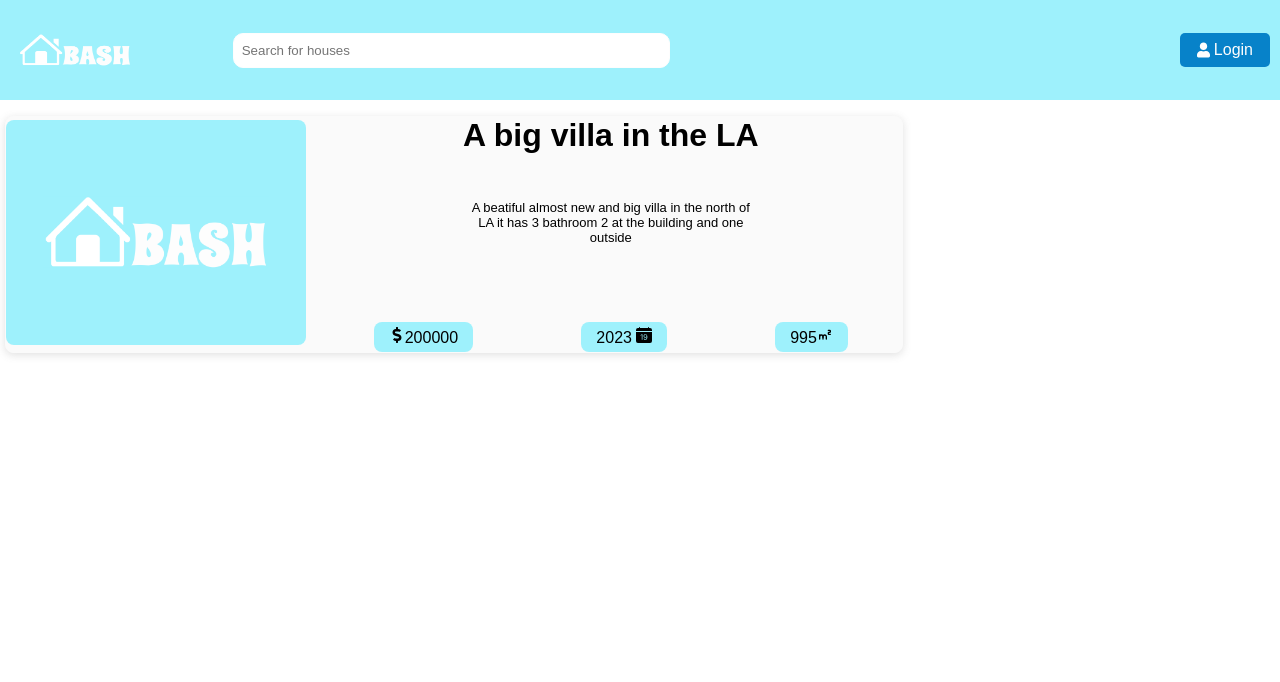
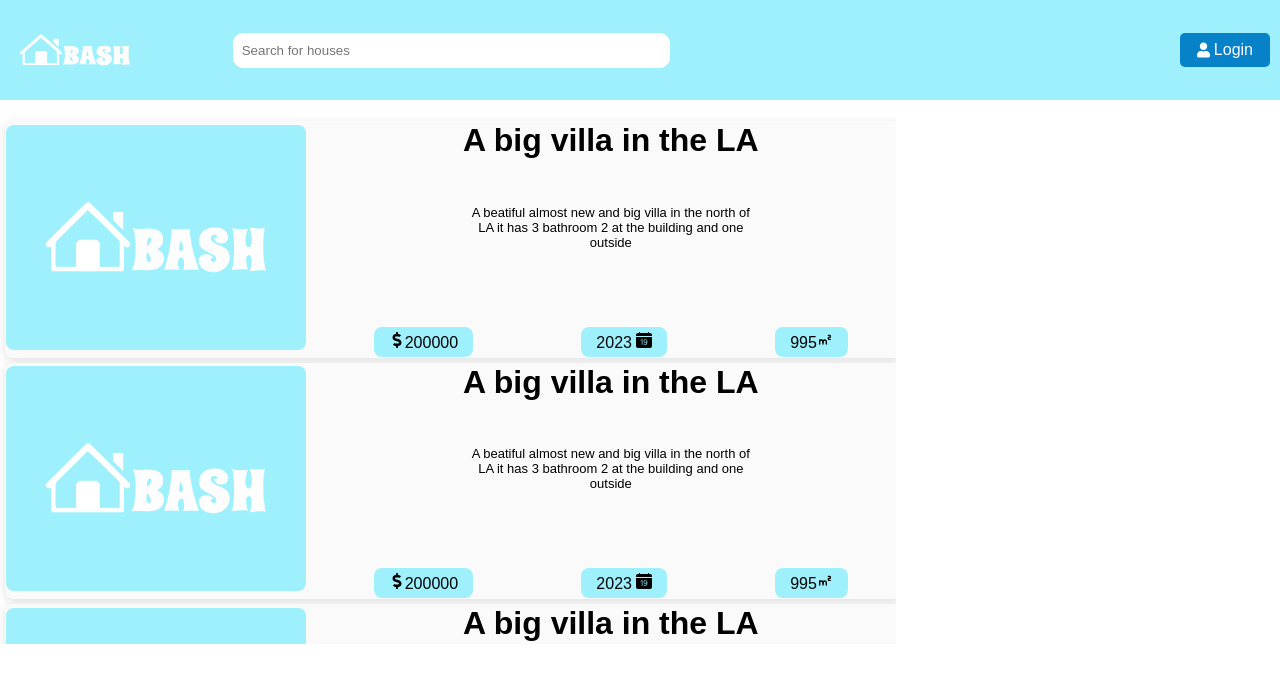
Before and after one commit to AmiraliAlizade/BASH, a React (Vite) app: page / in a window 1280 px wide. Shown: the top 682 px of the page. Built offline with nearby package versions, Linux system fonts and the light colour scheme.

Commit message:
The list of houses is almost ready

```diff
--- a/src/components/houses/Houses.css
+++ b/src/components/houses/Houses.css
@@ -11,6 +11,12 @@ body {
 .houses-list {
   width: 100%;
   padding: 0;
+  overflow: scroll;
+  max-height: 33rem;
+}
+
+.houses-list::-webkit-scrollbar {
+  display: none;
 }
 
 .houses-item {
@@ -24,6 +30,7 @@ body {
   background-color: rgb(250, 250, 250);
   margin-left: 5px;
   box-shadow: rgba(99, 99, 99, 0.2) 0px 2px 8px 0px;
+  margin-top: 5px;
 }
 
 .houses-item:hover {
@@ -35,7 +42,6 @@ body {
   width: 65%;
   display: flex;
   flex-direction: column;
-
   justify-content: space-between;
 }
 .house-img img {
@@ -71,8 +77,7 @@ body {
   margin-left: 4px;
 }
 
-
-.house-description{
+.house-description {
   width: 100%;
   display: flex;
   justify-content: center;
@@ -81,7 +86,7 @@ body {
   margin-bottom: 4rem;
 }
 
-.house-description p{
+.house-description p {
   width: 50%;
   font-size: small;
   text-align: center;
--- a/src/components/houses/Houses.jsx
+++ b/src/components/houses/Houses.jsx
@@ -7,6 +7,7 @@ import { FaDollarSign } from "react-icons/fa";
 export default function Houses() {
   return (
     <div className="houses-list-container">
+      <div className="">
         <ul className="houses-list">
           <li className="houses-item">
             <div className="house-img">
@@ -16,8 +17,86 @@ export default function Houses() {
               <h1 className="house-title">A big villa in the LA</h1>
               <div className="house-description">
                 <p>
-                A beatiful almost new and big villa in the north of LA it has 3
-                bathroom 2 at the building and one outside
+                  A beatiful almost new and big villa in the north of LA it has
+                  3 bathroom 2 at the building and one outside
+                </p>
+              </div>
+              <div className="house-info">
+                <span className="house-price">
+                  <FaDollarSign></FaDollarSign>200000
+                </span>
+                <span className="house-madein">
+                  2023
+                  <BsFillCalendarDateFill className="date-icon"></BsFillCalendarDateFill>
+                </span>
+                <span className="house-size">
+                  995<TbMeterSquare className="meter-icon"></TbMeterSquare>
+                </span>
+              </div>
+            </div>
+          </li>
+          <li className="houses-item">
+            <div className="house-img">
+              <img src={house} alt="" />
+            </div>
+            <div className="house-props">
+              <h1 className="house-title">A big villa in the LA</h1>
+              <div className="house-description">
+                <p>
+                  A beatiful almost new and big villa in the north of LA it has
+                  3 bathroom 2 at the building and one outside
+                </p>
+              </div>
+              <div className="house-info">
+                <span className="house-price">
+                  <FaDollarSign></FaDollarSign>200000
+                </span>
+                <span className="house-madein">
+                  2023
+                  <BsFillCalendarDateFill className="date-icon"></BsFillCalendarDateFill>
+                </span>
+                <span className="house-size">
+                  995<TbMeterSquare className="meter-icon"></TbMeterSquare>
+                </span>
+              </div>
+            </div>
+          </li>
+          <li className="houses-item">
+            <div className="house-img">
+              <img src={house} alt="" />
+            </div>
+            <div className="house-props">
+              <h1 className="house-title">A big villa in the LA</h1>
+              <div className="house-description">
+                <p>
+                  A beatiful almost new and big villa in the north of LA it has
+                  3 bathroom 2 at the building and one outside
+                </p>
+              </div>
+              <div className="house-info">
+                <span className="house-price">
+                  <FaDollarSign></FaDollarSign>200000
+                </span>
+                <span className="house-madein">
+                  2023
+                  <BsFillCalendarDateFill className="date-icon"></BsFillCalendarDateFill>
+                </span>
+                <span className="house-size">
+                  995<TbMeterSquare className="meter-icon"></TbMeterSquare>
+                </span>
+              </div>
+            </div>
+          </li>
+          <li className="houses-item">
+            <div className="house-img">
+              <img src={house} alt="" />
+            </div>
+            <div className="house-props">
+              <h1 className="house-title">A big villa in the LA</h1>
+              <div className="house-description">
+                <p>
+                  A beatiful almost new and big villa in the north of LA it has
+                  3 bathroom 2 at the building and one outside
                 </p>
               </div>
               <div className="house-info">
@@ -36,5 +115,6 @@ export default function Houses() {
           </li>
         </ul>
       </div>
+    </div>
   );
 }
```
Lines whose indentation alone changed are shown as unchanged.
